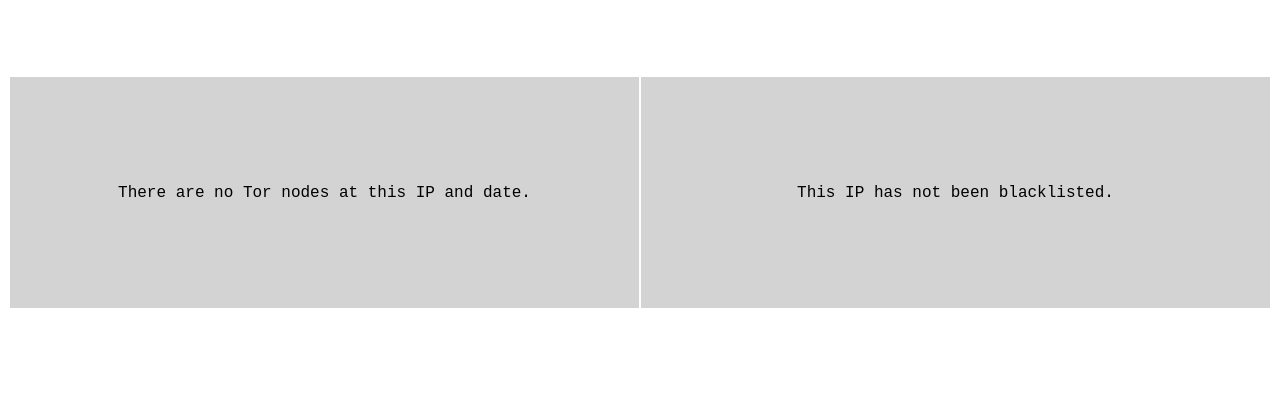
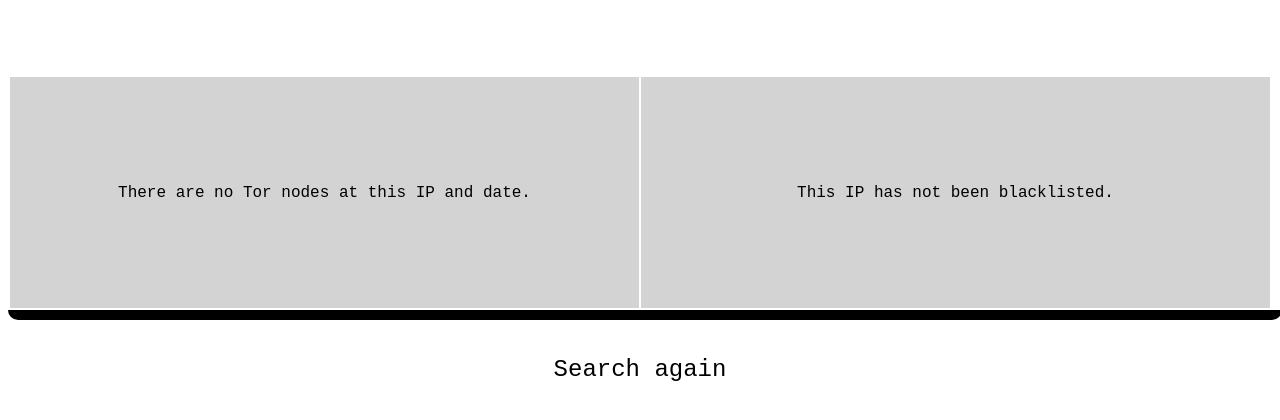
Before and after one commit to TheodorJ/IncriminaTor, a Django app: template incriminator/templates/results.html in a window 1280 px wide. Shown: the part 255-675 px from the top of the page. Run offline with Django 3.2, Linux system fonts and the light colour scheme; the template is opened without the code that fills it, so the values that code supplies are empty.

Commit message:
Added 'search again' button

```diff
--- a/incriminator/static/style.css
+++ b/incriminator/static/style.css
@@ -25,6 +25,7 @@
 }
 
 .go-btn {
+  text-decoration: none;
   transition: 0.5s;
   font-family: "Courier New", Courier, monospace;
   font-size: 24px;
@@ -59,6 +60,7 @@
 }
 
 .geo-info {
+  padding: 5px;
   width: 100%;
   font-family: "Courier New", Courier, monospace;
   font-size: 18px;
--- a/incriminator/templates/results.html
+++ b/incriminator/templates/results.html
@@ -48,6 +48,11 @@
       </div>
     </div>
 
+    <br><br>
+
+    <div align="center">
+      <div align="center"><a href="{% url 'root_url' %}" class="go-btn">Search again</a></div>
+    </div>
 
     <script src="https://unpkg.com/vue"></script>
     <script src="index.js"></script>
```
